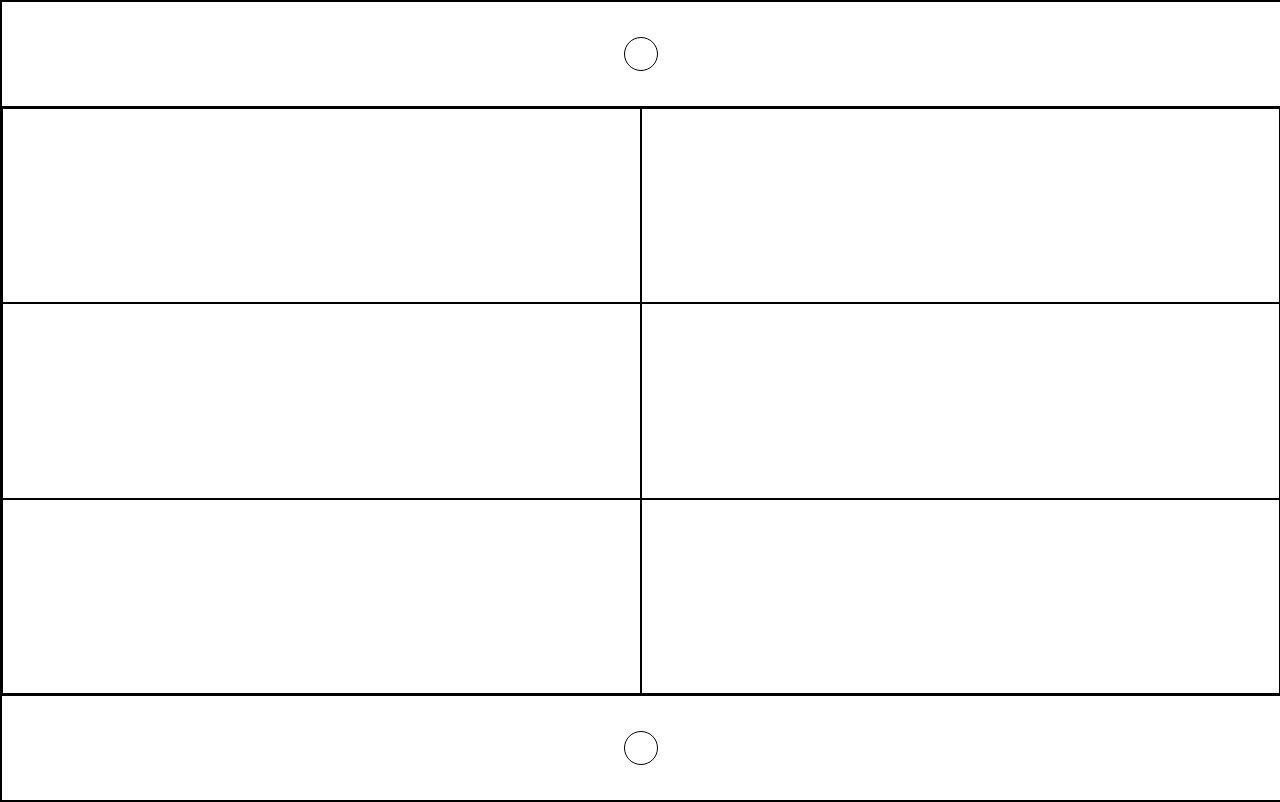
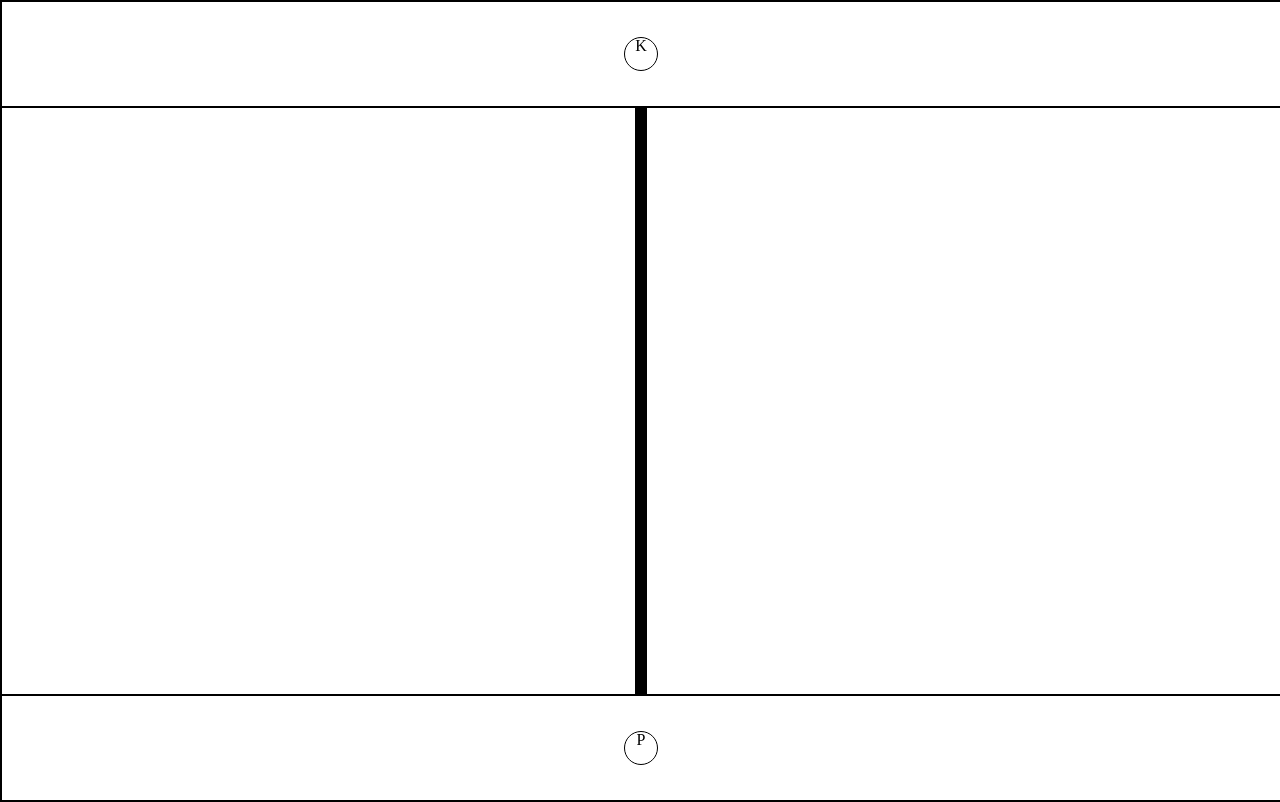
Before and after one commit to TJDRZ/hellhouse, a website: page dist/index.html in a window 1280 px wide. Drawn offline with Linux system fonts and the light colour scheme.

Commit message:
Adding easier indicators for P and K for dev

```diff
--- a/dist/index.html
+++ b/dist/index.html
@@ -11,11 +11,11 @@
   <body>
     <div id="gameboard">
       <div id="killer-start">
-        <div id="killer"></div>
+        <div id="killer">K</div>
       </div>
       <div id="house"></div>
       <div id="player-start">
-        <div id="player"></div>
+        <div id="player">P</div>
       </div>
     </div>
     <script src="index.js"></script>
--- a/dist/styles.css
+++ b/dist/styles.css
@@ -21,7 +21,7 @@ div {
   flex-wrap: wrap-reverse;
 }
 
-#house > div {
+.room {
   flex-basis: 50%;
   box-sizing: border-box;
 }
```
